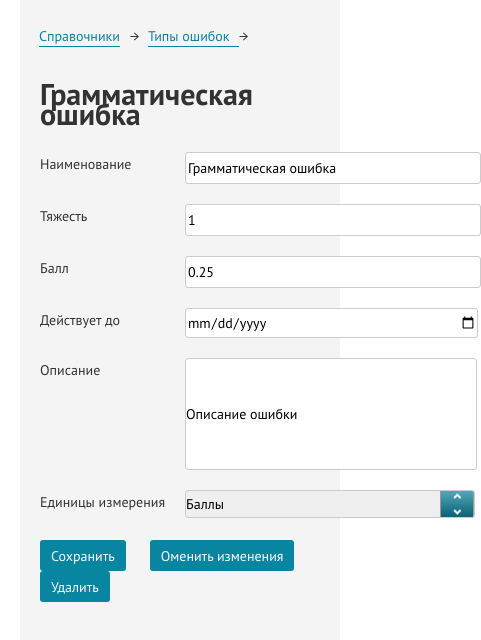
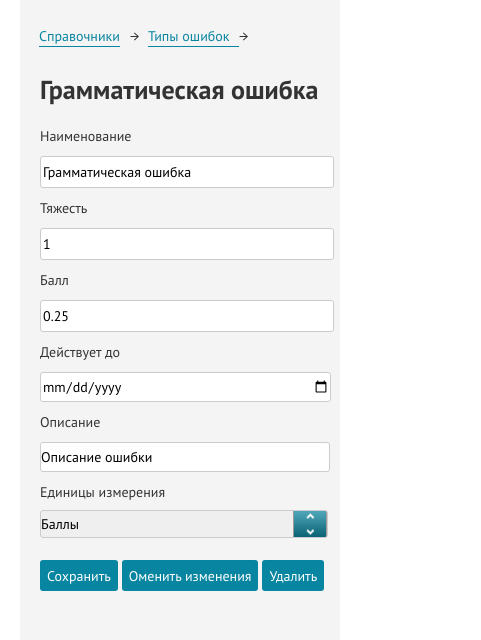
Before and after one commit to alisam1/RNS, a plain HTML site: page error.html in a window 390 px wide. Shown: the whole page, 481 px wide, since content can reach past the window. Drawn offline with nearby package versions, Linux system fonts and the light colour scheme; files whose address does not match are found by name.

Commit message:
Deploy alisam1/RNS to github.com/alisam1/RNS.git:gh-pages

```diff
--- a/css/style.css
+++ b/css/style.css
@@ -319,15 +319,6 @@ template {
   color: #333333;
   padding-top: 92px;
   padding-left: 19px; }
-
-.error-page__title {
-  font-family: "PT Sans", arial;
-  font-weight: 700;
-  font-size: 30px;
-  line-height: 20px;
-  color: #333333;
-  padding-top: 52px;
-  padding-left: 20px; }
 
 .section__list {
   list-style-type: none;
@@ -437,6 +428,15 @@ template {
     position: relative;
     right: 9px;
     left: 9px; }
+
+.error-page__title {
+  font-family: "PT Sans", arial;
+  font-weight: 700;
+  font-size: 30px;
+  line-height: 20px;
+  color: #333333;
+  padding-top: 52px;
+  padding-left: 20px; }
 
 .error-form {
   margin-left: 20px; }
@@ -536,6 +536,38 @@ input.form_textarea {
   border: none;
   margin-right: 20px; }
 
+@media screen and (min-width: 320px) and (max-width: 768px) {
+  .error-page__title {
+    font-size: 26px; }
+  .error-form {
+    width: 320px; }
+  .error-form label {
+    width: 90%;
+    height: 28px;
+    padding-bottom: 10px; }
+  .error-form input {
+    width: 90%;
+    height: 28px;
+    border-radius: 3px;
+    border: 1px solid #cccccc;
+    position: relative;
+    top: 30px;
+    display: block;
+    margin-top: -20px;
+    margin-bottom: 40px;
+    display: block;
+    margin-left: 0px; }
+  select {
+    width: 90%;
+    margin-left: 0px;
+    margin-top: 10px; }
+  .buttons {
+    margin-left: 20px; }
+  .form__button {
+    padding-left: 7px;
+    padding-right: 7px;
+    margin-right: 0px; } }
+
 #table {
   width: 920px;
   border: 1px solid #999999;
```
